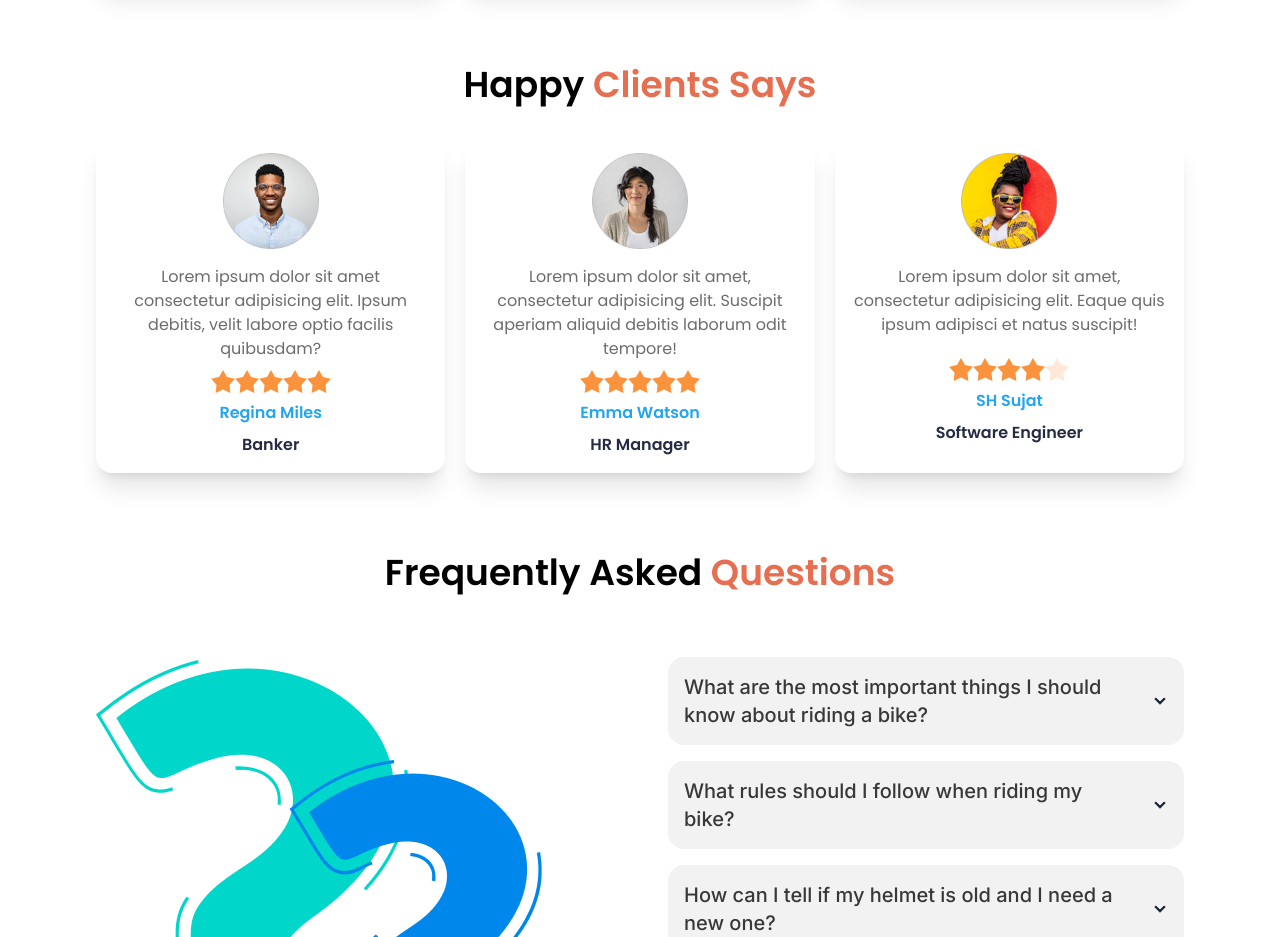
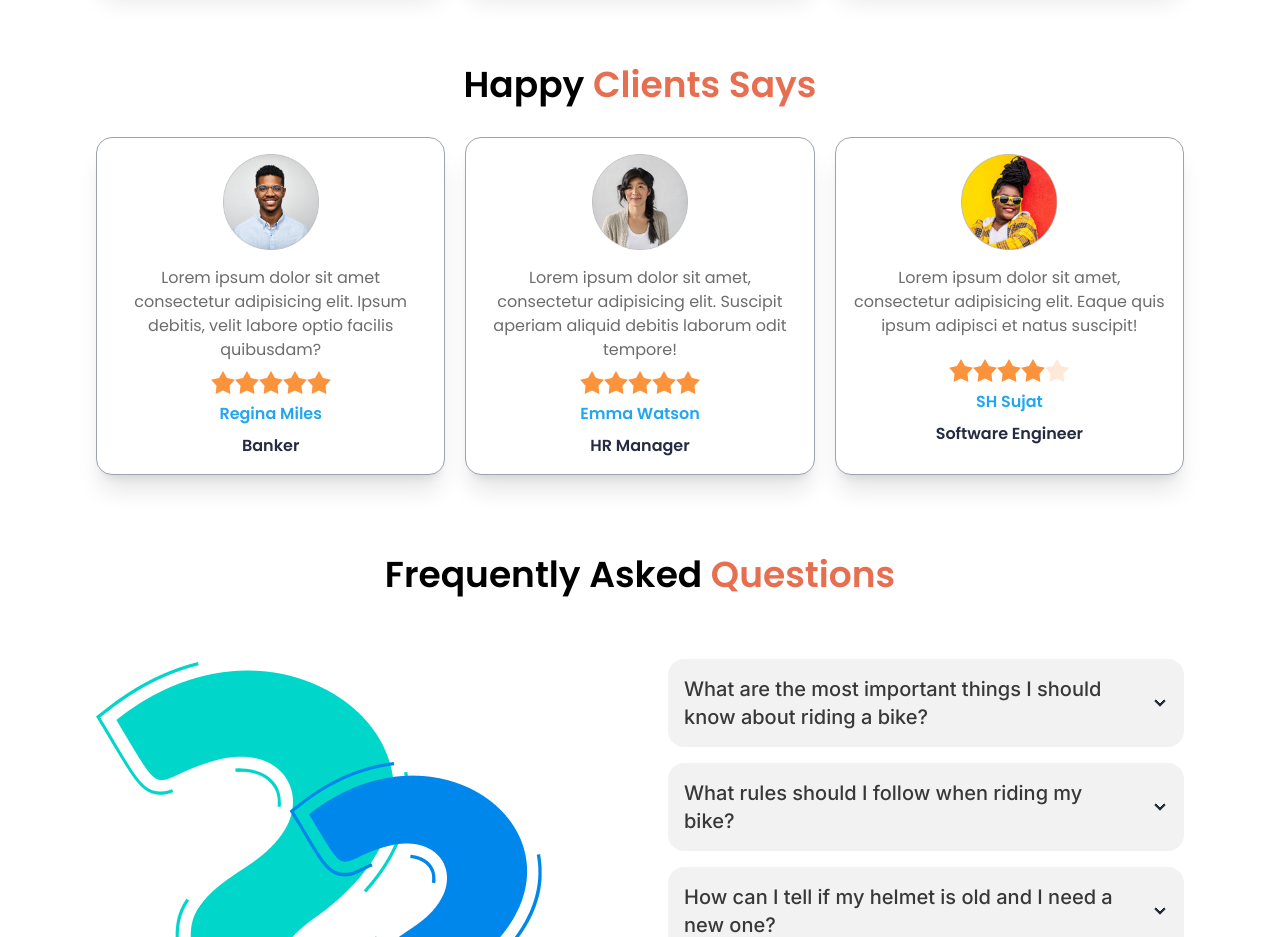
Before and after one commit to shamshul-haque/biker-zone, a plain HTML site: page index.html in a window 1280 px wide. Shown: the part 1280-2217 px from the top of the page. Drawn offline with nearby package versions, Linux system fonts and the light colour scheme.

Commit message:
border add in clients section

```diff
--- a/index.html
+++ b/index.html
@@ -340,7 +340,7 @@
           <div
             class="grid grid-cols-1 md:grid-cols-2 lg:grid-cols-3 gap-5 mt-8 mx-2 lg:mx-0"
           >
-            <div class="card card-compact bg-base-100 shadow-xl">
+            <div class="card card-compact bg-base-100 shadow-xl border border-gray-400">
               <figure>
                 <img
                   src="./assets/others/user-1.png"
@@ -387,7 +387,7 @@
                 <p class="text-[#252B42] text-base font-semibold">Banker</p>
               </div>
             </div>
-            <div class="card card-compact bg-base-100 shadow-xl">
+            <div class="card card-compact bg-base-100 shadow-xl border border-gray-400">
               <figure>
                 <img
                   src="./assets/others/user-2.png"
@@ -434,7 +434,7 @@
                 <p class="text-[#252B42] text-base font-semibold">HR Manager</p>
               </div>
             </div>
-            <div class="card card-compact bg-base-100 shadow-xl">
+            <div class="card card-compact bg-base-100 shadow-xl border border-gray-400">
               <figure>
                 <img
                   src="./assets/others/user-3.png"
```
